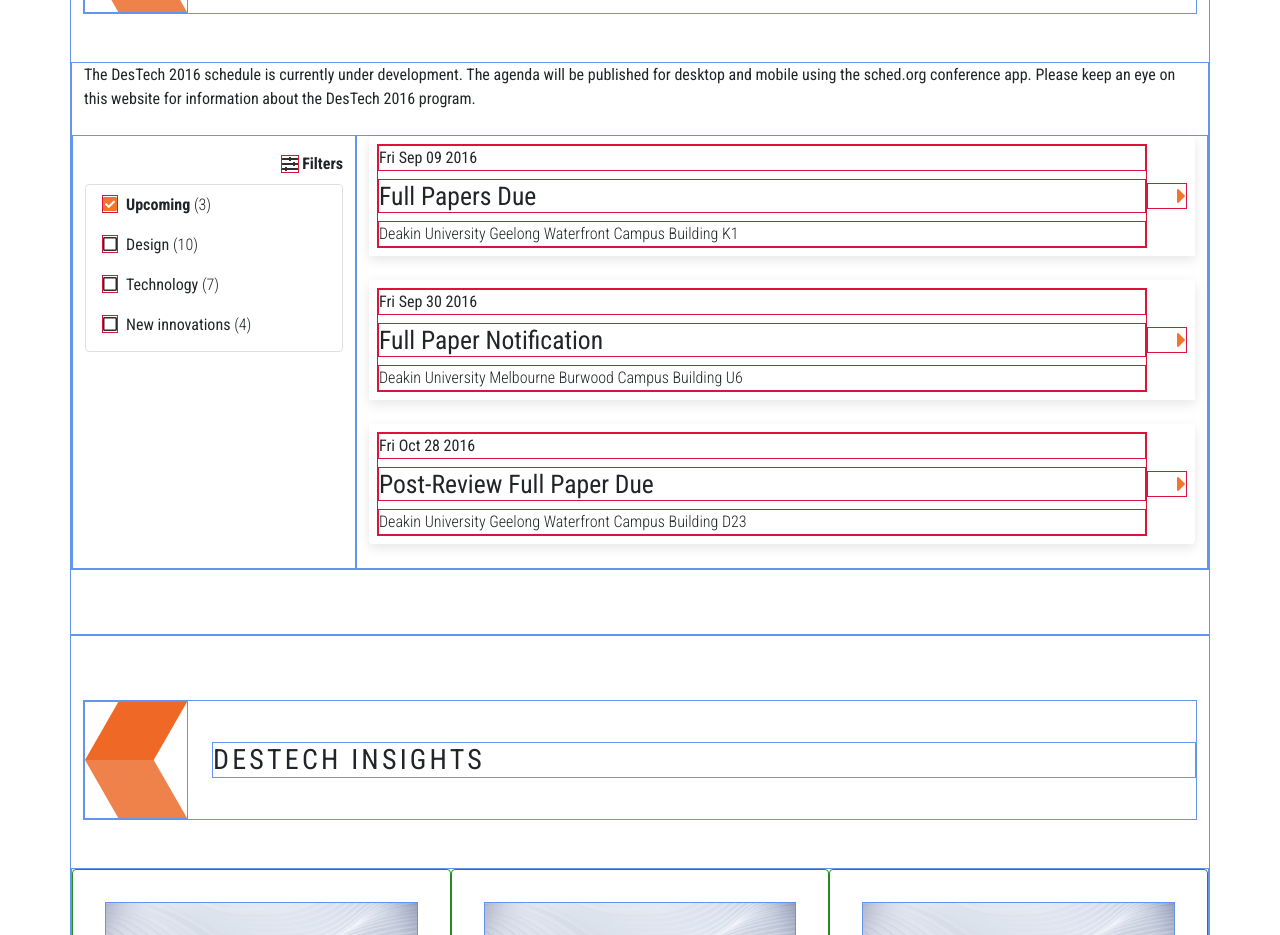
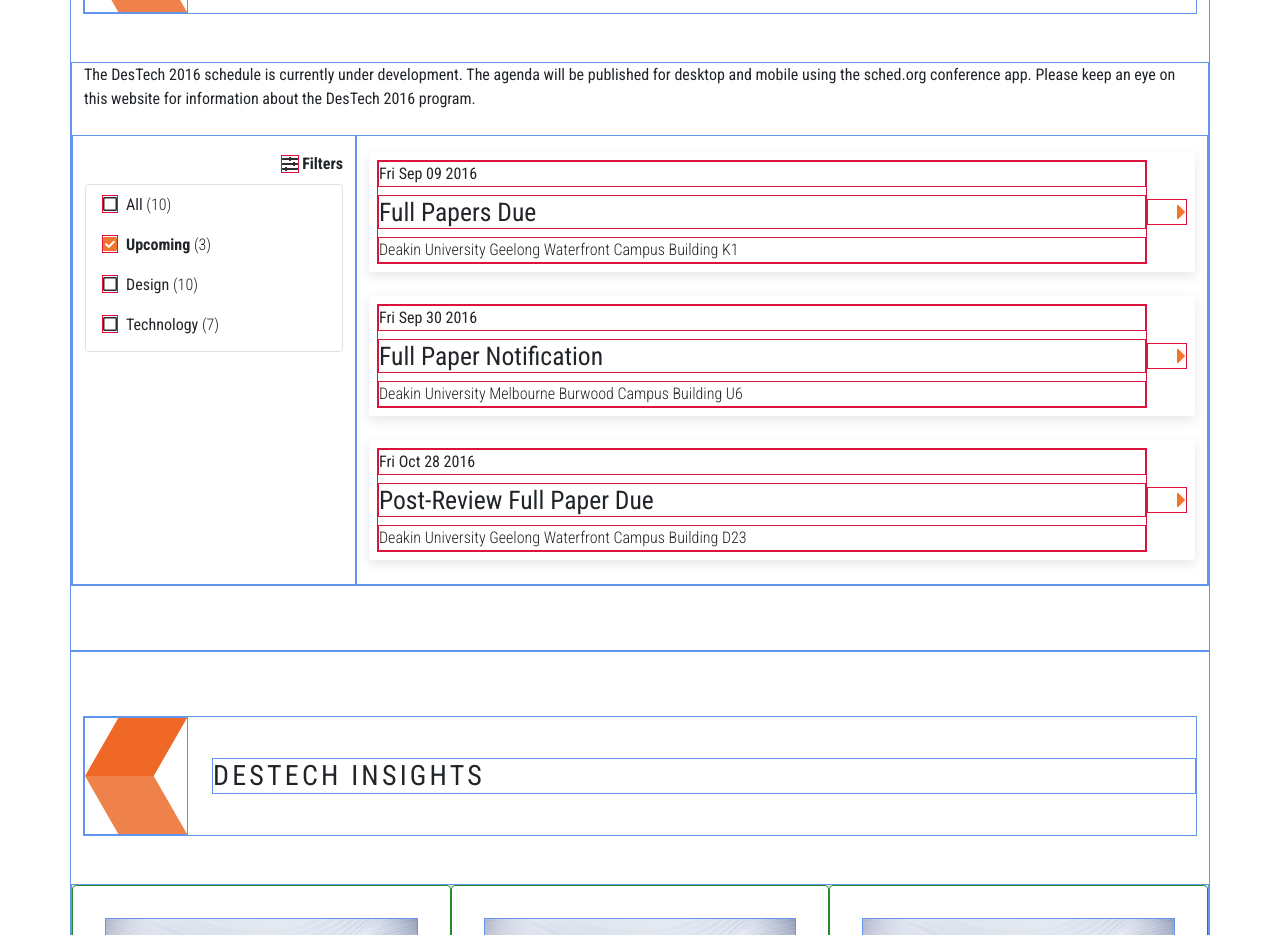
Before and after one commit to AndyJPG/destech-showcase, a React (Create React App) app: page / in a window 1280 px wide. Shown: the part 1620-2555 px from the top of the page. Built offline with nearby package versions, Linux system fonts and the light colour scheme.

Commit message:
add all to filter

```diff
--- a/src/components/EventDates/EventDates.tsx
+++ b/src/components/EventDates/EventDates.tsx
@@ -35,10 +35,11 @@
 
     const [filterOptions, setFilterOptions] = useState<Array<FilterOption>>(
         [
-            {name: "Upcoming", number: 3, checked: true},
-            {name: "Design", number: 10, checked: false},
-            {name: "Technology", number: 7, checked: false},
-            {name: "New innovations", number: 4, checked: false}
+            {name: "all", number: 10, checked: false},
+            {name: "upcoming", number: 3, checked: true},
+            {name: "design", number: 10, checked: false},
+            {name: "technology", number: 7, checked: false},
+            {name: "new innovations", number: 4, checked: false}
         ]
     );
 
@@ -46,11 +47,25 @@
 
     function checkboxHandler(name: string) {
         let newFilterOptions = [...filterOptions];
-        newFilterOptions.forEach((option) => {
-            if (option.name === name) {
-                option.checked = !option.checked;
-            }
-        });
+        if (name === "all") {
+            newFilterOptions.forEach((option) => {
+                if (option.name === name) {
+                    option.checked = !option.checked;
+                } else {
+                    option.checked = false;
+                }
+            });
+        } else {
+            newFilterOptions.forEach((option) => {
+                if (option.name === name) {
+                    option.checked = !option.checked;
+                }
+
+                if (option.name === "all") {
+                    option.checked = false;
+                }
+            });
+        }
         setFilterOptions(newFilterOptions);
     }
 
--- a/src/components/EventDates/eventDates.scss
+++ b/src/components/EventDates/eventDates.scss
@@ -72,6 +72,10 @@
             margin-right: 0.5rem;
           }
 
+          span {
+            text-transform: capitalize;
+          }
+
           .fa-check-square {
             color: $primary;
           }
@@ -89,6 +93,7 @@
   }
 
   .events-container {
+    padding-top: 1rem;
 
     div, li, p, i {
       border: 1px solid crimson;
```
